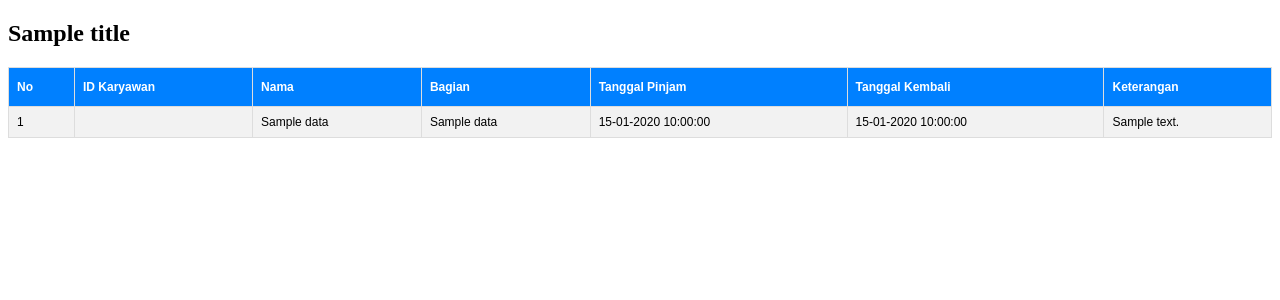
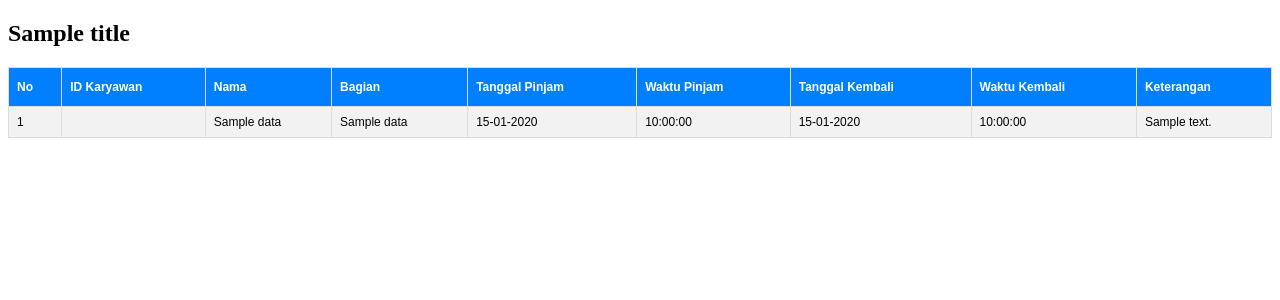
Before and after one commit to megamarine/house-keeping, a CodeIgniter app: the page made by application/views/conten/report.php in a window 1280 px wide. Shown: the top 300 px of the page. Run offline with CodeIgniter, Linux system fonts and the light colour scheme; the template is opened without the code that fills it: most values are stand-ins (such as "Sample title", 1, 10 or a date in 2020).

Commit message:
update tampilan report, date dan time di pisah

```diff
--- a/application/models/M_transaksi.php
+++ b/application/models/M_transaksi.php
@@ -248,6 +248,6 @@ class M_transaksi extends CI_Model
     join tbl_master_karyawan tmk on
       tmk.rfid_no = tt.rfid_no
     join tbl_master_bagian tmb on tmk.bagian_id = tmb.id
-    where tt.date_pinjam BETWEEN '$tgl_start' and '$tgl_end' and tt.status = '$sts' ");
+    where tt.date_pinjam BETWEEN '$tgl_start' and '$tgl_end' and tt.status = '$sts' order by id asc ");
   }
 }
--- a/application/views/conten/report.php
+++ b/application/views/conten/report.php
@@ -38,10 +38,12 @@
         <tr>
             <th>No</th>
             <th>ID Karyawan</th>
-            <th>Nama</th>
+            <th style="width: 10%;">Nama</th>
             <th>Bagian</th>
             <th>Tanggal Pinjam</th>
+            <th>Waktu Pinjam</th>
             <th>Tanggal Kembali</th>
+            <th>Waktu Kembali</th>
             <th>Keterangan</th>
         </tr>
         <?php
@@ -52,10 +54,18 @@
                 <td><?= $row->no_badge ?></td>
                 <td><?= $row->name ?></td>
                 <td><?= $row->nama_bagian ?></td>
-                <td><?= date('d-m-Y H:i:s', strtotime($row->tgl_pinjam)) ?></td>
+                <td><?= date('d-m-Y', strtotime($row->tgl_pinjam)) ?></td>
+                <td><?= date('H:i:s', strtotime($row->tgl_pinjam)) ?></td>
                 <td><?php
                     if ($row->tgl_kembali != null) {
-                        echo date('d-m-Y H:i:s', strtotime($row->tgl_kembali));
+                        echo date('d-m-Y', strtotime($row->tgl_kembali));
+                    }else {
+                        echo ' ';
+                    }
+                ?></td>
+                <td><?php
+                    if ($row->tgl_kembali != null) {
+                        echo date('H:i:s', strtotime($row->tgl_kembali));
                     }else {
                         echo ' ';
                     }
```
Also changed, not shown: application/views/conten_hk/report.php (+11 -3 lines).
